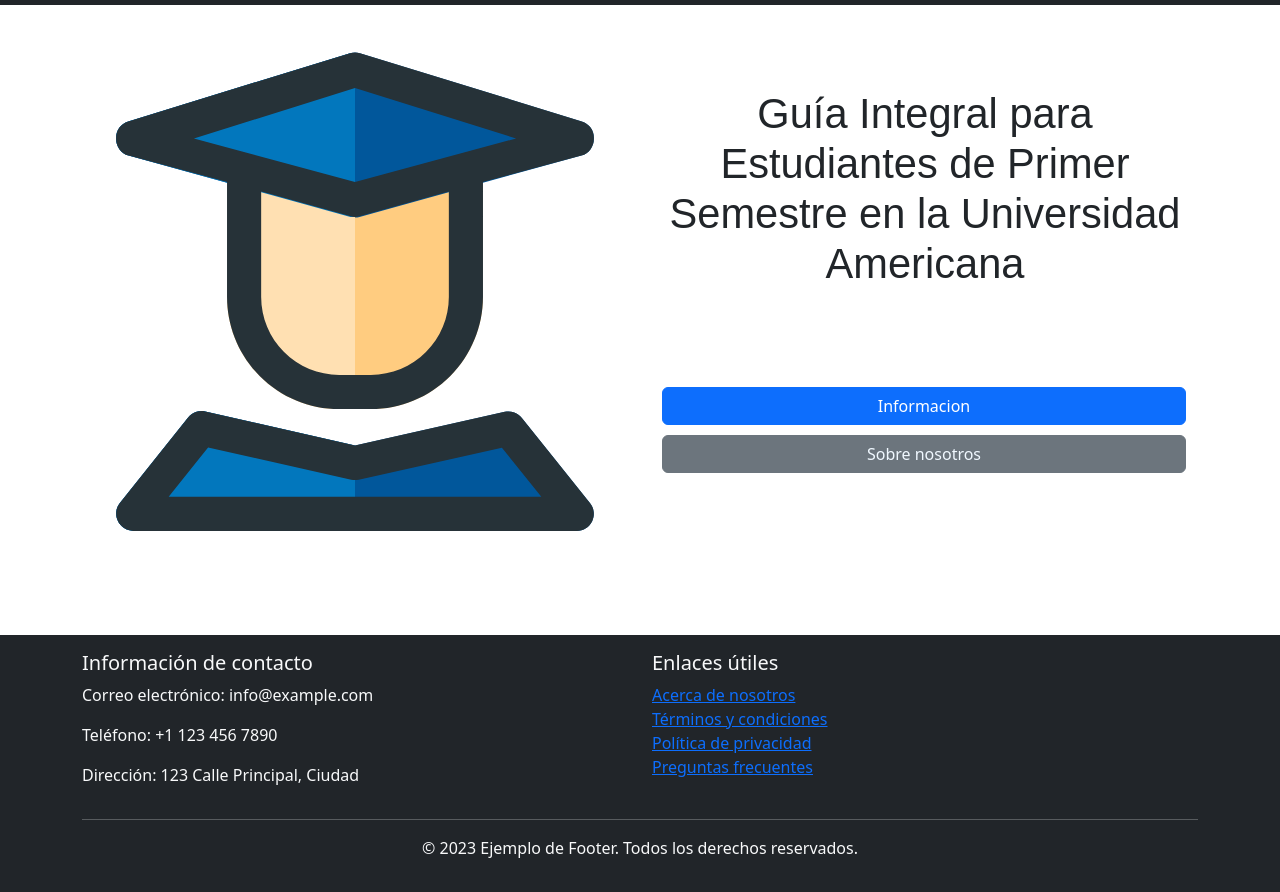
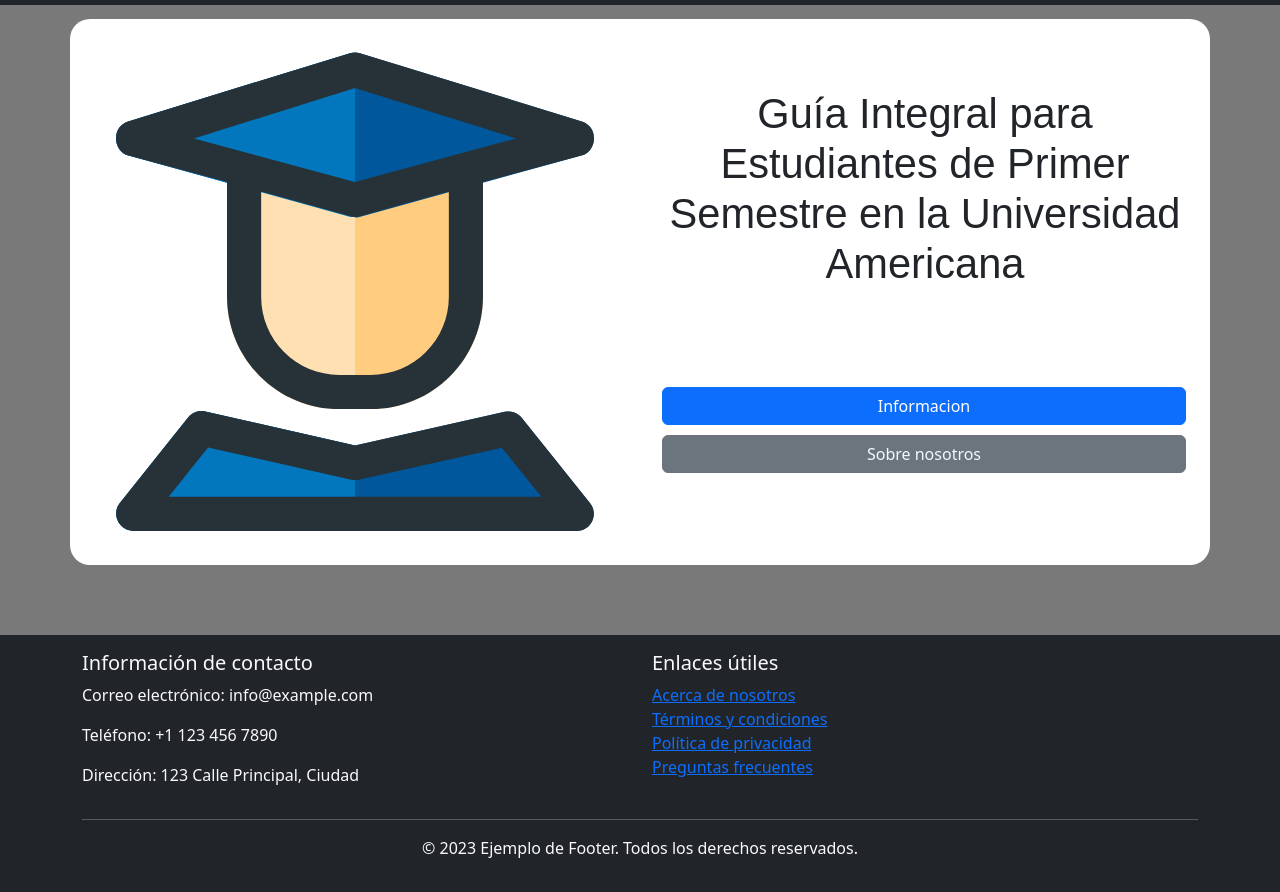
Before and after one commit to P14CodeCraft/Web-ame, a plain HTML site: page Index.html in a window 1280 px wide. Shown: the part 51-943 px from the top of the page. Drawn offline with nearby package versions, Linux system fonts and the light colour scheme; a web font is replaced by a local one.

Commit message:
Changed the body color

```diff
--- a/Css/Index.css
+++ b/Css/Index.css
@@ -1,5 +1,5 @@
 body {
-    background-color: rgb(255, 255, 255)
+    background-color: rgb(121, 121, 121)
 }
 
 section {
```
